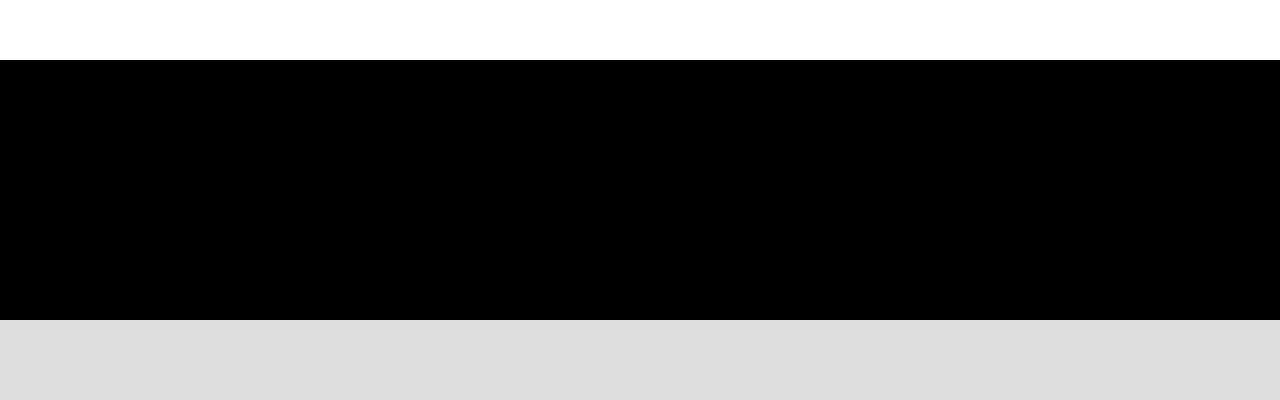
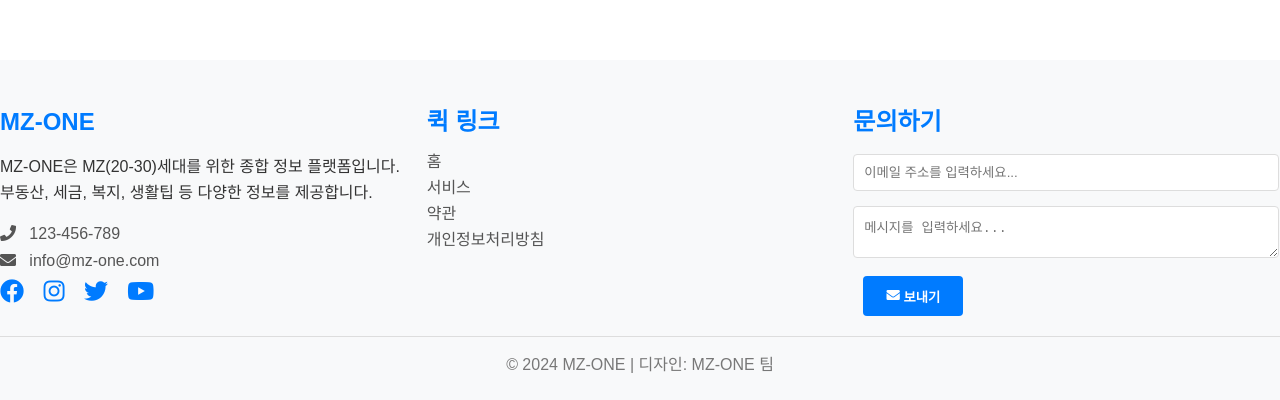
Before and after one commit to project-200OK/project-200-OK, a plain HTML site: page template/template.html in a window 1280 px wide. Shown: the part 1220-1620 px from the top of the page. Before the commit the page ends 1540 px from the top, so only its background shows below. Drawn offline with nearby package versions, Linux system fonts and the light colour scheme.

Commit message:
푸터 완료 & 템플릿, 헤더 수정

```diff
--- a/template/css/footer.css
+++ b/template/css/footer.css
@@ -0,0 +1,107 @@
+
+footer {
+  background-color: #f8f9fa;
+  height: 340px;
+}
+/* 푸터 */
+.footer {
+  background-color: #f8f9fa;
+  color: #333;
+  padding: 50px 0 20px;
+  font-family: 'Arial', sans-serif;
+  padding-bottom: 10px;
+}
+
+.footer-content {
+  max-width: 100%;
+  margin: 0 auto;
+  display: flex;
+  flex-wrap: wrap;
+  justify-content: space-between;
+}
+
+.footer-section {
+  flex: 1;
+  min-width: 250px;
+}
+
+.footer h2 {
+  color: #007bff;
+  font-size: 1.5em;
+  margin-bottom: 20px;
+  font-weight: bold;
+}
+
+.footer-info {
+  margin-bottom: 20px;
+}
+
+.footer p {
+  line-height: 1.6;
+}
+
+.contact span {
+  display: block;
+  margin-bottom: 10px;
+  color: #555;
+}
+
+.socials a {
+  color: #007bff;
+  font-size: 1.5em;
+  margin-right: 15px;
+  transition: color 0.3s ease;
+}
+
+.socials a:hover {
+  color: #0056b3;
+}
+
+.links ul {
+  padding: 0;
+  list-style-type: none;
+}
+
+.links ul a {
+  color: #555;
+  text-decoration: none;
+  display: block;
+  margin-bottom: 10px;
+  transition: color 0.3s ease;
+}
+
+.links ul a:hover {
+  color: #007bff;
+}
+
+.contact-form .contact-input {
+  width: 404px;
+  padding: 10px;
+  margin-bottom: 15px;
+  border: 1px solid #ddd;
+  border-radius: 4px;
+}
+
+.contact-btn {
+  background-color: #007bff;
+  color: white;
+  border: none;
+  padding: 10px 20px;
+  border-radius: 4px;
+  cursor: pointer;
+  transition: background-color 0.3s ease;
+  width: 100px;
+}
+
+.contact-btn:hover {
+  background-color: #0056b3;
+}
+
+.footer-bottom {
+  text-align: center;
+  background-color: #f8f9fa;
+  border-top: 1px solid #ddd;
+  color: #777;
+  padding: 20px 0px;
+  margin-top: 20px;
+}
--- a/template/css/header.css
+++ b/template/css/header.css
@@ -64,7 +64,7 @@ header {
 }
 .search_btn {
   position: relative;
-  height: 42px;
+  height: 40px;
   top: 9px;
   right: 50px;
   background-color: white;
--- a/template/template.html
+++ b/template/template.html
@@ -1,30 +1,82 @@
 <!DOCTYPE html>
 <html lang="ko">
   <head>
-    <meta charset="UTF-8">
-    <meta name="viewport" content="width=device-width, initial-scale=1.0">
+    <meta charset="UTF-8" />
+    <meta name="viewport" content="width=device-width, initial-scale=1.0" />
     <title>시맨틱 HTML 템플릿</title>
     <!-- 공통 css 건들지 마시오!!! -->
-    <link rel="stylesheet" href="/template/css/reset.css">
-    <link rel="stylesheet" href="/template/css/common.css">
-    <link rel="stylesheet" href="/template/css/header.css">
-    <link rel="stylesheet" href="/template/css/sidebar.css">
-    <link rel="stylesheet" href="/template/css/footer.css">
+    <link rel="stylesheet" href="/template/css/reset.css" />
+    <link rel="stylesheet" href="/template/css/common.css" />
+    <link rel="stylesheet" href="/template/css/header.css" />
+    <link rel="stylesheet" href="/template/css/sidebar.css" />
+    <link rel="stylesheet" href="/template/css/footer.css" />
     <!-- 본인들이 맡은 페이지의 css는 아래 작성하시오!!! -->
+     <!-- font awesome - 푸터의 아이콘들을 가지고 오기 위한 링크 -->
+    <link rel="stylesheet" href="https://cdnjs.cloudflare.com/ajax/libs/font-awesome/5.15.3/css/all.min.css">
     <!-- 부트 스트랩이나 axios같은 불러오는 js는 아래에 -->
+     <!-- axios -->
     <script src="https://cdn.jsdelivr.net/npm/axios/dist/axios.min.js"></script>
-
   </head>
   <body>
     <header>
       <!-- 헤더 내용 (네비게이션이 들어갈 자리) -->
       <h1 class="hidden">헤더</h1>
       <div class="header">
-
+        <div class="header_main">
+          <div class="left_nav_box">
+            <div class="logo">
+              <a class="logo_text" href="#">MZ-ONE</a>
+            </div>
+            <div class="tab_box">
+              <div class="tab">
+                <a class="tab_text" href="#">커뮤니티</a>
+              </div>
+              <div class="tab menu_item">가이드</div>
+            </div>
+          </div>
+          <div class="middle_nav_box">
+            <div class="search_box">
+              <input
+                class="search_bar"
+                type="text"
+                placeholder="     검색어를 입력해주세요"
+              />
+              <button class="search_btn">
+                <img
+                  class="search_icon"
+                  src="/images/icons/Search.png"
+                  alt="search"
+                />
+              </button>
+            </div>
+          </div>
+          <div class="right_nav_box">
+            <div class="login btn">
+              <a class="btn_text" href="#">로그인</a>
+            </div>
+            <div class="sign_up btn">
+              <a class="btn_text" href="#">회원가입</a>
+            </div>
+          </div>
+        </div>
+        <div class="header_sub">
+          <div class="sub_menu">
+            <a class="sub_menu_box" href="#">
+              <div class="sub_menu_text">부동산</div>
+            </a>
+            <a class="sub_menu_box" href="#">
+              <div class="sub_menu_text">세금</div>
+            </a>
+            <a class="sub_menu_box" href="#">
+              <div class="sub_menu_text">복지</div>
+            </a>
+            <a class="sub_menu_box" href="#">
+              <div class="sub_menu_text">생활팁</div>
+            </a>
+          </div>
+        </div>
       </div>
     </header>
-
-
 
     <main>
       <!-- 메인 콘텐츠 -->
@@ -39,9 +91,60 @@
     </main>
     <footer>
       <h1 class="hidden">푸터</h1>
-
       <!-- 푸터 내용 (푸터가 들어갈 자리) -->
-         <div class="footer"></div>
+      <div class="footer">
+        <div class="footer-content">
+          <div class="footer-section about">
+            <h2 class="logo-text">MZ-ONE</h2>
+            <p class="footer-info">
+              MZ-ONE은 MZ(20-30)세대를 위한 종합 정보 플랫폼입니다. <br>부동산, 세금, 복지,
+              생활팁 등 다양한 정보를 제공합니다.
+            </p>
+            <div class="contact">
+              <span><i class="fas fa-phone"></i> &nbsp; 123-456-789</span>
+              <span
+                ><i class="fas fa-envelope"></i> &nbsp; info@mz-one.com</span
+              >
+            </div>
+            <div class="socials">
+              <a href="#"><i class="fab fa-facebook"></i></a>
+              <a href="#"><i class="fab fa-instagram"></i></a>
+              <a href="#"><i class="fab fa-twitter"></i></a>
+              <a href="#"><i class="fab fa-youtube"></i></a>
+            </div>
+          </div>
+          <div class="footer-section links">
+            <h2>퀵 링크</h2>
+            <ul>
+              <li><a href="#">홈</a></li>
+              <li><a href="#">서비스</a></li>
+              <li><a href="#">약관</a></li>
+              <li><a href="#">개인정보처리방침</a></li>
+            </ul>
+          </div>
+          <div class="footer-section contact-form">
+            <h2>문의하기</h2>
+            <form method="get">
+              <input
+                type="email"
+                name="email"
+                class="text-input contact-input"
+                placeholder="이메일 주소를 입력하세요..."
+              />
+              <textarea
+                name="message"
+                class="text-input contact-input"
+                placeholder="메시지를 입력하세요..."
+              ></textarea>
+              <button type="submit" class="btn btn-big contact-btn">
+                <i class="fas fa-envelope"></i>
+                &nbsp;보내기
+              </button>
+            </form>
+          </div>
+        </div>
+        <div class="footer-bottom">&copy; 2024 MZ-ONE | 디자인: MZ-ONE 팀</div>
+      </div>
     </footer>
 
     <!-- 본인이 만든 js 파일을 이곳에서 추가해 주세요 -->
```
Also changed, not shown: template/footer.html (+96 -0 lines). Lines whose indentation alone changed are shown as unchanged.
